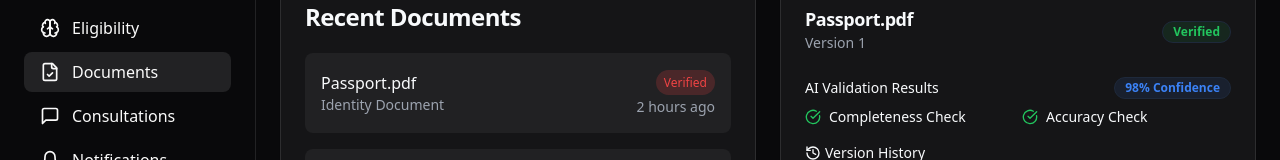
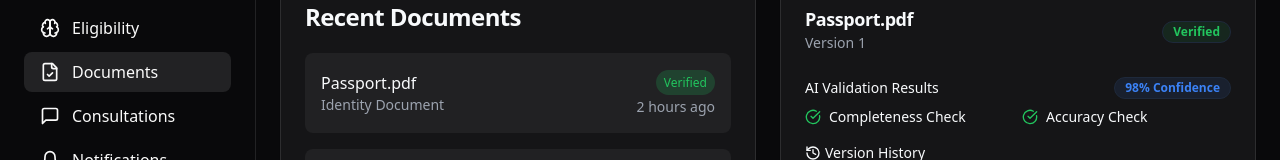
Before and after one commit to NavisaGlobal2/navisaadmin, a React (Vite) app: page /documents in a window 1280 px wide. Shown: the part 256-416 px from the top of the page. Built offline with nearby package versions, Linux system fonts and the light colour scheme.

Commit message:
Fix type error in DocumentReview
The DocumentReview component was throwing a type error because the DocumentStatus type was not compatible with the expected types in the RecentDocuments component. This commit ensures that the DocumentStatus type is correctly aligned.

```diff
--- a/src/components/documents/RecentDocuments.tsx
+++ b/src/components/documents/RecentDocuments.tsx
@@ -1,13 +1,6 @@
 
 import { Card, CardContent, CardHeader, CardTitle } from "@/components/ui/card";
-
-interface Document {
-  name: string;
-  type: string;
-  status: "Approved" | "Pending" | "Rejected";
-  uploadedBy: string;
-  time: string;
-}
+import { Document } from "@/types/application";
 
 interface RecentDocumentsProps {
   documents: Document[];
@@ -28,7 +21,7 @@ export const RecentDocuments = ({ documents }: RecentDocumentsProps) => {
             </div>
             <div className="text-right">
               <span className={`px-2 py-1 rounded-full text-xs ${
-                doc.status === "Approved"
+                doc.status === "Verified"
                   ? "bg-green-500/20 text-green-500"
                   : doc.status === "Pending"
                   ? "bg-yellow-500/20 text-yellow-500"
```
